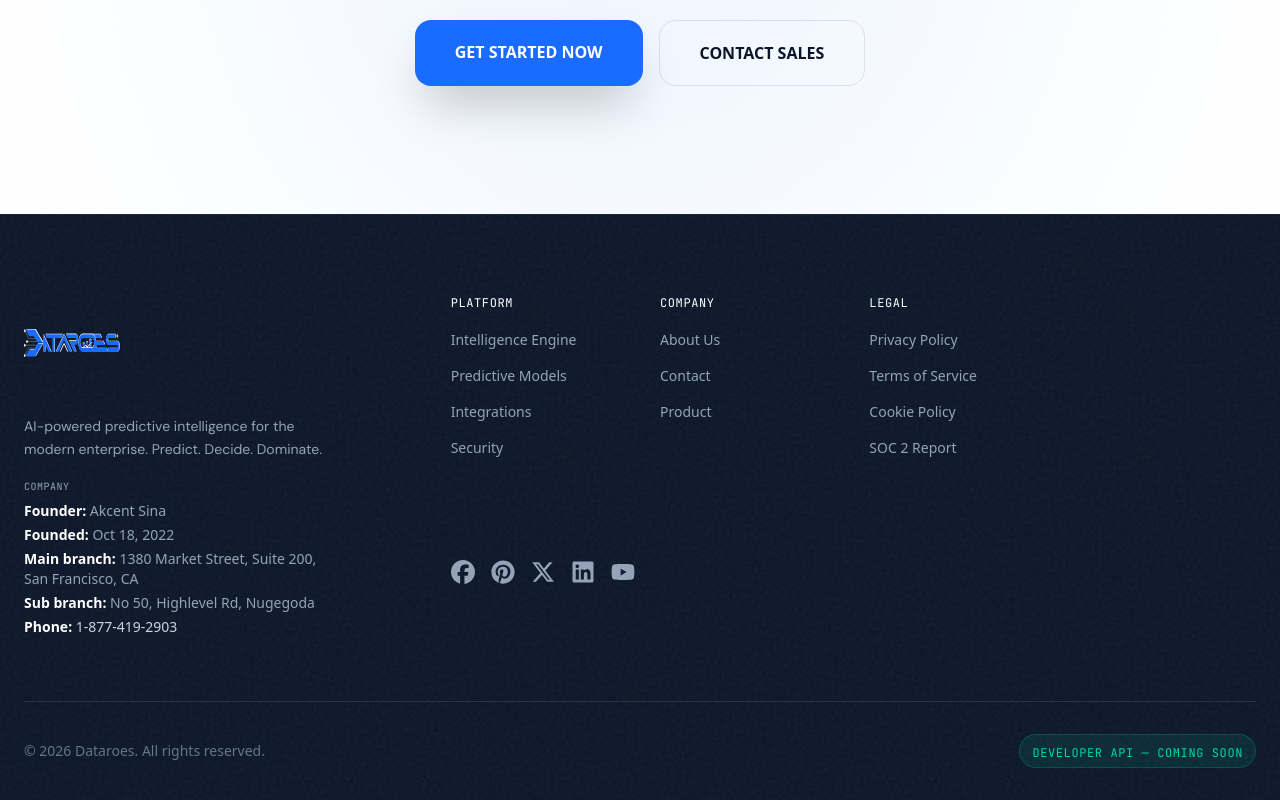
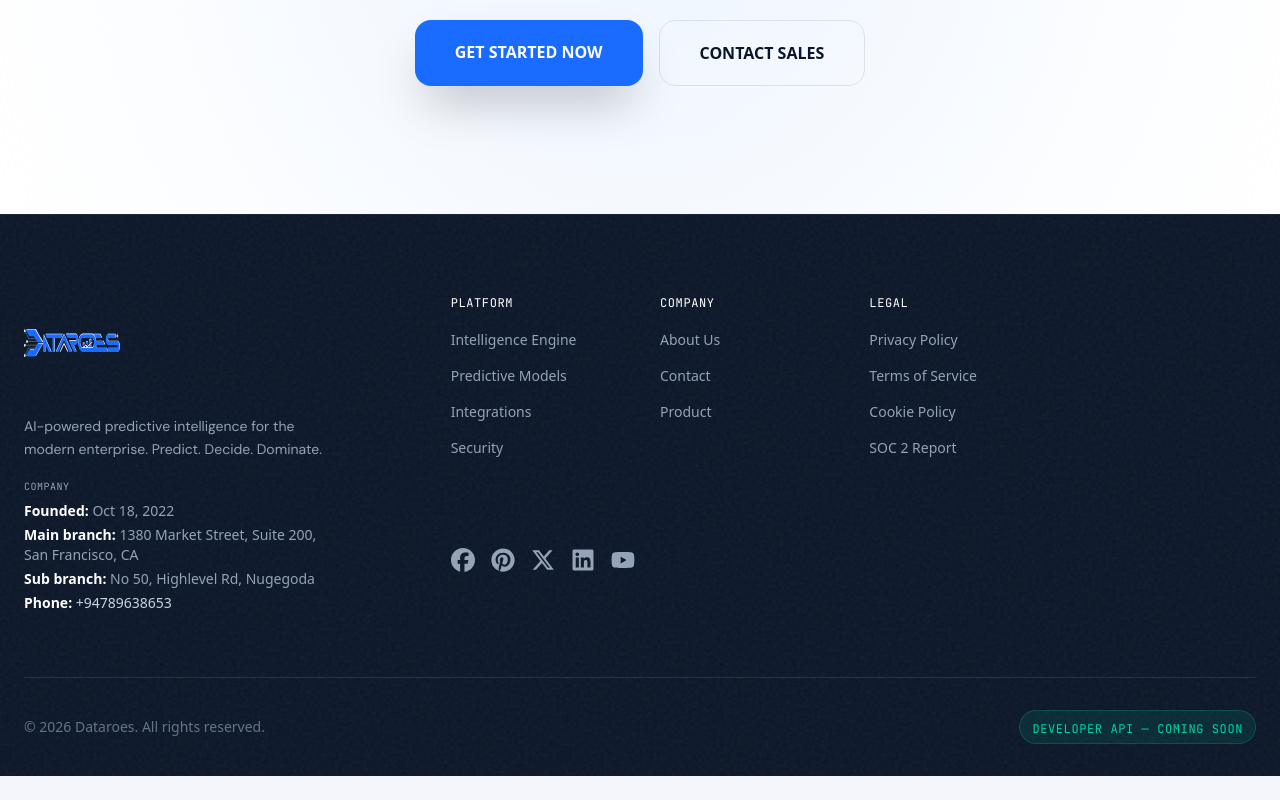
Before and after one commit to dataroes/dataroes, a React (Vite) app: page /product in a window 1280 px wide. Shown: the part 3973-4773 px from the top of the page. After the commit the page ends 4749 px from the top, so only its background shows below. Built offline with nearby package versions, Linux system fonts and the light colour scheme.

Commit message:
Update company contact details

```diff
--- a/src/components/Footer.tsx
+++ b/src/components/Footer.tsx
@@ -20,13 +20,10 @@
               <div className="font-mono text-[10px] text-slate-400 uppercase tracking-wider">
                 Company
               </div>
-              <div className="text-sm">
-                <span className="font-semibold text-white">Founder:</span> Akcent Sina
-              </div>
               <div className="text-sm"><span className="font-semibold text-white">Founded:</span> Oct 18, 2022</div>
               <div className="text-sm"><span className="font-semibold text-white">Main branch:</span> 1380 Market Street, Suite 200, San Francisco, CA</div>
               <div className="text-sm"><span className="font-semibold text-white">Sub branch:</span> No 50, Highlevel Rd, Nugegoda</div>
-              <div className="text-sm"><span className="font-semibold text-white">Phone:</span> <a href="tel:1-877-419-2903" className="text-slate-300 hover:text-white">1-877-419-2903</a></div>
+              <div className="text-sm"><span className="font-semibold text-white">Phone:</span> <a href="tel:+94789638653" className="text-slate-300 hover:text-white">+94789638653</a></div>
             </div>
           </div>
 
--- a/src/pages/AboutUsPage.tsx
+++ b/src/pages/AboutUsPage.tsx
@@ -31,7 +31,6 @@
         <p className="text-slate-700 mb-2">Founded in 2022 in San Francisco, Dataroes was created to help organizations unlock the full value of their data. Our team brings together expertise in AI, cloud infrastructure, and enterprise software to deliver solutions that are both powerful and easy to use.</p>
         <ul className="mt-4 space-y-2 text-slate-700 list-disc list-inside">
           <li>Headquartered at 1380 Market Street, Suite 200, San Francisco, CA</li>
-          <li>Founder: Akcent Sina</li>
           <li>Contact: <a href="mailto:support@dataroes.com" className="text-blue-600 hover:underline">support@dataroes.com</a></li>
         </ul>
       </section>
```
